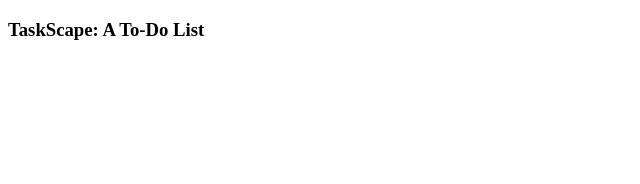
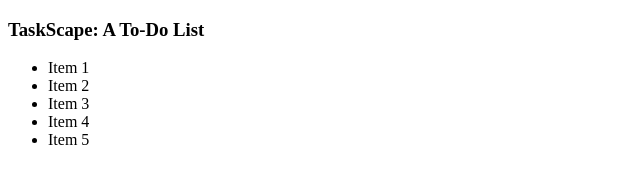
Before and after one commit to saimayunus925/taskscape, a plain HTML site: page index.html in a window 1280 px wide. Shown: the whole page, without its empty margins (0-640 px from the left). Drawn offline with Linux system fonts and the light colour scheme.

Commit message:
added the to-do list into the HTML

```diff
--- a/index.html
+++ b/index.html
@@ -10,5 +10,12 @@
     <body>
         <!-- a 'taskscape' is "the entire ensemble of tasks or actions that a society, community, or individual performs", hence the name of this app -->
         <h3>TaskScape: A To-Do List</h3>
+        <ul id="todo-list">
+            <li>Item 1</li>
+            <li>Item 2</li>
+            <li>Item 3</li>
+            <li>Item 4</li>
+            <li>Item 5</li>
+        </ul>
     </body>
 </html>
```
